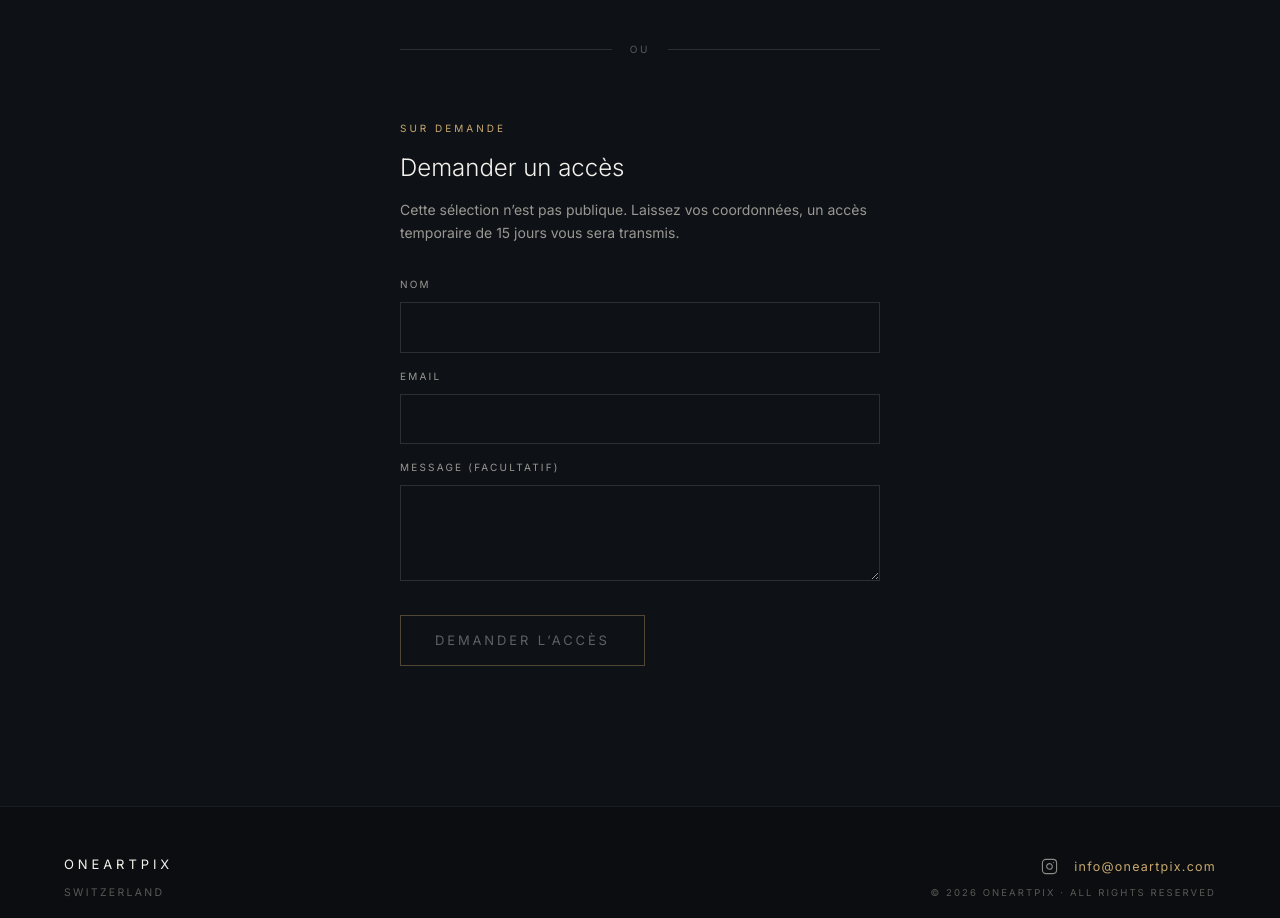
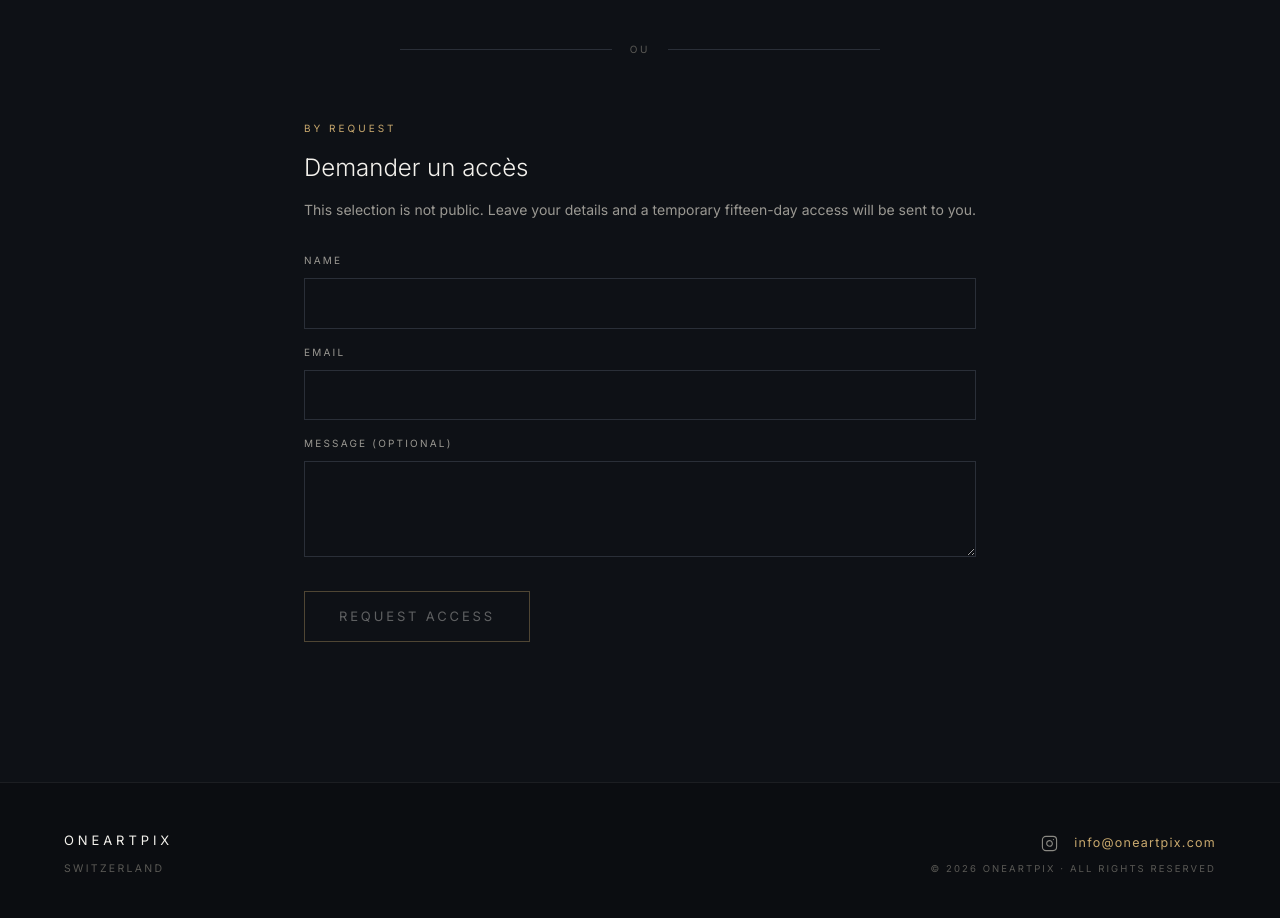
Before and after one commit to BCMED74/oneartpix-v2, a Next.js app: page /reserve in a window 1280 px wide. Shown: the part 940-1858 px from the top of the page. Built offline with nearby package versions, Linux system fonts and the light colour scheme.

Commit message:
feat: access request in english
Updated text in AccessRequest component from French to English for better accessibility.

```diff
--- a/src/components/AccessRequest.tsx
+++ b/src/components/AccessRequest.tsx
@@ -1,9 +1,9 @@
 "use client";
 
 /* ============================================================
-   ONEARTPIX — FORMULAIRE DE DEMANDE D'ACCÈS
-   À poser sur n'importe quelle page :  <AccessRequest scope="SNOW" title="Snow" />
-   Styles en ligne (fiables avec Turbopack).
+   ONEARTPIX — ACCESS REQUEST FORM
+   Used inside the Reserve modal.
+   Inline styles: reliable with Turbopack.
    ============================================================ */
 
 import { useState } from "react";
@@ -47,39 +47,39 @@ export default function AccessRequest({ scope, title }: { scope: string; title?:
   /* === CONFIRMATION === */
   if (state === "done") {
     return (
-      <div style={{ border: "1px solid " + LINE, padding: "40px", maxWidth: "480px" }}>
-        <p style={{ color: GOLD, fontSize: "10px", letterSpacing: "0.3em", textTransform: "uppercase", margin: "0 0 16px" }}>Demande reçue</p>
+      <div style={{ textAlign: "center", padding: "20px 0" }}>
+        <p style={{ color: GOLD, fontSize: "10px", letterSpacing: "0.3em", textTransform: "uppercase", margin: "0 0 16px" }}>Request received</p>
         <p style={{ color: WHITE, fontSize: "16px", fontWeight: 300, lineHeight: 1.7, margin: 0 }}>
-          Merci. Votre demande a bien été transmise. Vous recevrez votre accès par email sous peu.
+          Thank you. Your request has been sent. You will receive your access by email shortly.
         </p>
       </div>
     );
   }
 
-  /* === FORMULAIRE === */
+  /* === FORM === */
   return (
-    <div style={{ maxWidth: "480px" }}>
-      <p style={{ color: GOLD, fontSize: "10px", letterSpacing: "0.3em", textTransform: "uppercase", margin: "0 0 14px" }}>Sur demande</p>
-      <h3 style={{ color: WHITE, fontSize: "24px", fontWeight: 300, margin: "0 0 12px" }}>{title || scope}</h3>
+    <div>
+      <p style={{ color: GOLD, fontSize: "10px", letterSpacing: "0.3em", textTransform: "uppercase", margin: "0 0 14px" }}>By request</p>
+      <h3 style={{ color: WHITE, fontSize: "24px", fontWeight: 300, margin: "0 0 12px" }}>{title || "Request access"}</h3>
       <p style={{ color: GREY, fontSize: "14px", lineHeight: 1.7, margin: "0 0 32px" }}>
-        Cette sélection n’est pas publique. Laissez vos coordonnées, un accès temporaire de 15 jours vous sera transmis.
+        This selection is not public. Leave your details and a temporary fifteen-day access will be sent to you.
       </p>
 
-      <p style={label}>Nom</p>
+      <p style={label}>Name</p>
       <input type="text" value={name} style={field} onChange={(e) => setName(e.target.value)} />
 
       <p style={label}>Email</p>
       <input type="email" value={email} style={field} onChange={(e) => setEmail(e.target.value)} />
 
-      <p style={label}>Message (facultatif)</p>
+      <p style={label}>Message (optional)</p>
       <textarea value={message} rows={3} style={{ ...field, resize: "vertical" }} onChange={(e) => setMessage(e.target.value)} />
 
       <button onClick={send} disabled={state === "busy" || !name.trim() || !email.trim()}
         style={{ marginTop: "12px", background: "transparent", border: "1px solid " + GOLD, color: WHITE, fontFamily: "inherit", fontSize: "13px", letterSpacing: "0.22em", textTransform: "uppercase", padding: "15px 34px", cursor: "pointer", opacity: state === "busy" || !name.trim() || !email.trim() ? 0.35 : 1 }}>
-        {state === "busy" ? "…" : "Demander l’accès"}
+        {state === "busy" ? "…" : "Request access"}
       </button>
 
-      {state === "error" ? <p style={{ color: DIM, fontSize: "12px", marginTop: "18px" }}>Envoi impossible. Réessayez.</p> : null}
+      {state === "error" ? <p style={{ color: DIM, fontSize: "12px", marginTop: "18px" }}>Could not send. Please try again.</p> : null}
     </div>
   );
 }
```
